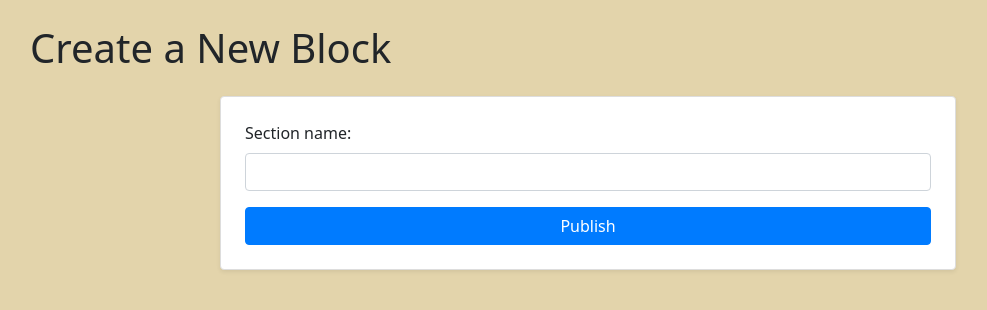
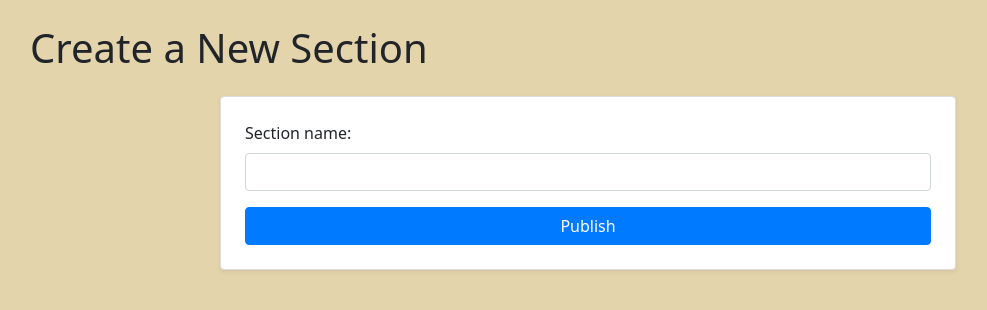
Before and after one commit to KuliesJ/MMRework, a Flask app: page /add_section in a window 1280 px wide. Shown: the part 120-430 px from the top of the page, without its empty margins (52-1039 px from the left). Run offline with Flask 3, Linux system fonts and the light colour scheme; the visitor is signed in with stand-in values (Sample User, id 1).

Commit message:
Ya se puede crear secciones para foto y videos

```diff
--- a/app/routes.py
+++ b/app/routes.py
@@ -1,5 +1,5 @@
 from flask import Blueprint, render_template, redirect, url_for, request, flash, current_app
-from app.models import Post, MemorySection, Memory, User  # Asegúrate de que la ruta al modelo sea correcta
+from app.models import Post, MemorySection, Memory, User, MemorySection, Memory  # Asegúrate de que la ruta al modelo sea correcta
 from flask_login import login_user, logout_user, login_required, current_user
 from werkzeug.security import generate_password_hash, check_password_hash
 from werkzeug.utils import secure_filename
@@ -98,9 +98,32 @@ def create_block():
 
     return render_template('block_form.html')
 
+
+
 @main.route('/add_section', methods=['GET', 'POST'])
 @login_required
 def addSection():
+    if request.method == 'POST':
+        title = request.form.get('title', '').strip()
+
+        if not title:
+            flash('Section name is required.')
+            return render_template('create_block.html', error='Section name is required.')
+
+        # Verificar si la sección ya existe
+        existing_section = MemorySection.query.filter_by(sectionName=title).first()
+        if existing_section:
+            flash('Section already exists.')
+            return render_template('create_block.html', error='Section already exists.')
+
+        # Crear una nueva sección
+        new_section = MemorySection(sectionName=title)
+        db.session.add(new_section)
+        db.session.commit()
+
+        flash('Section created successfully!')
+        return redirect(url_for('main.home'))
+
     return render_template('section_form.html')
 
 @main.route('/add_image_or_video', methods=['GET', 'POST'])
--- a/app/templates/section_form.html
+++ b/app/templates/section_form.html
@@ -1,10 +1,10 @@
 {% extends 'base.html' %}
 
-{% block title %}Create Block{% endblock %}
+{% block title %}Create Section{% endblock %}
 
 {% block content %}
     <div class="container">
-        <h1 class="my-4">Create a New Block</h1>
+        <h1 class="my-4">Create a New Section</h1>
         <div class="row">
             <div class="col-md-8 offset-md-2">
                 <form method="POST" enctype="multipart/form-data" class="card shadow-sm p-4">
```
